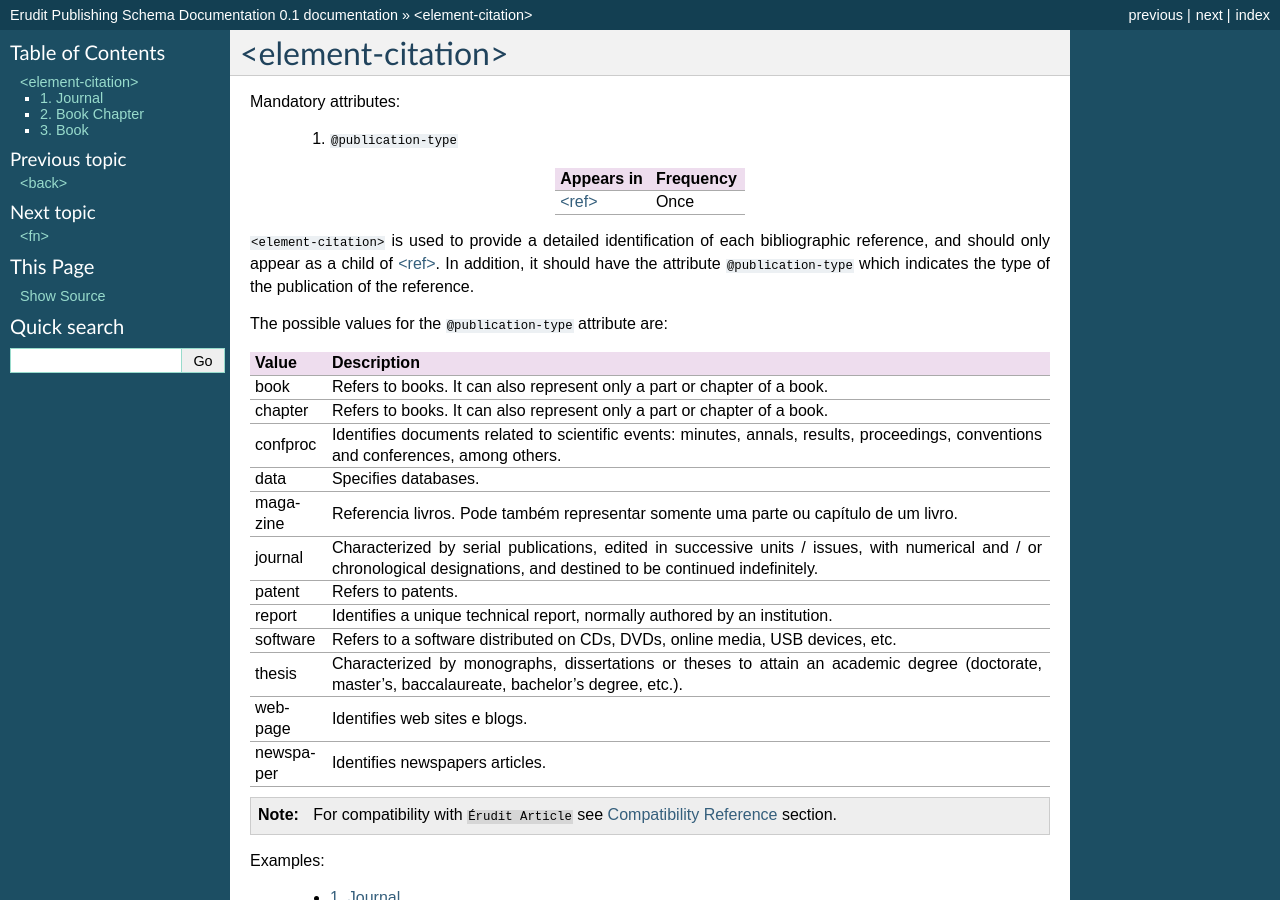
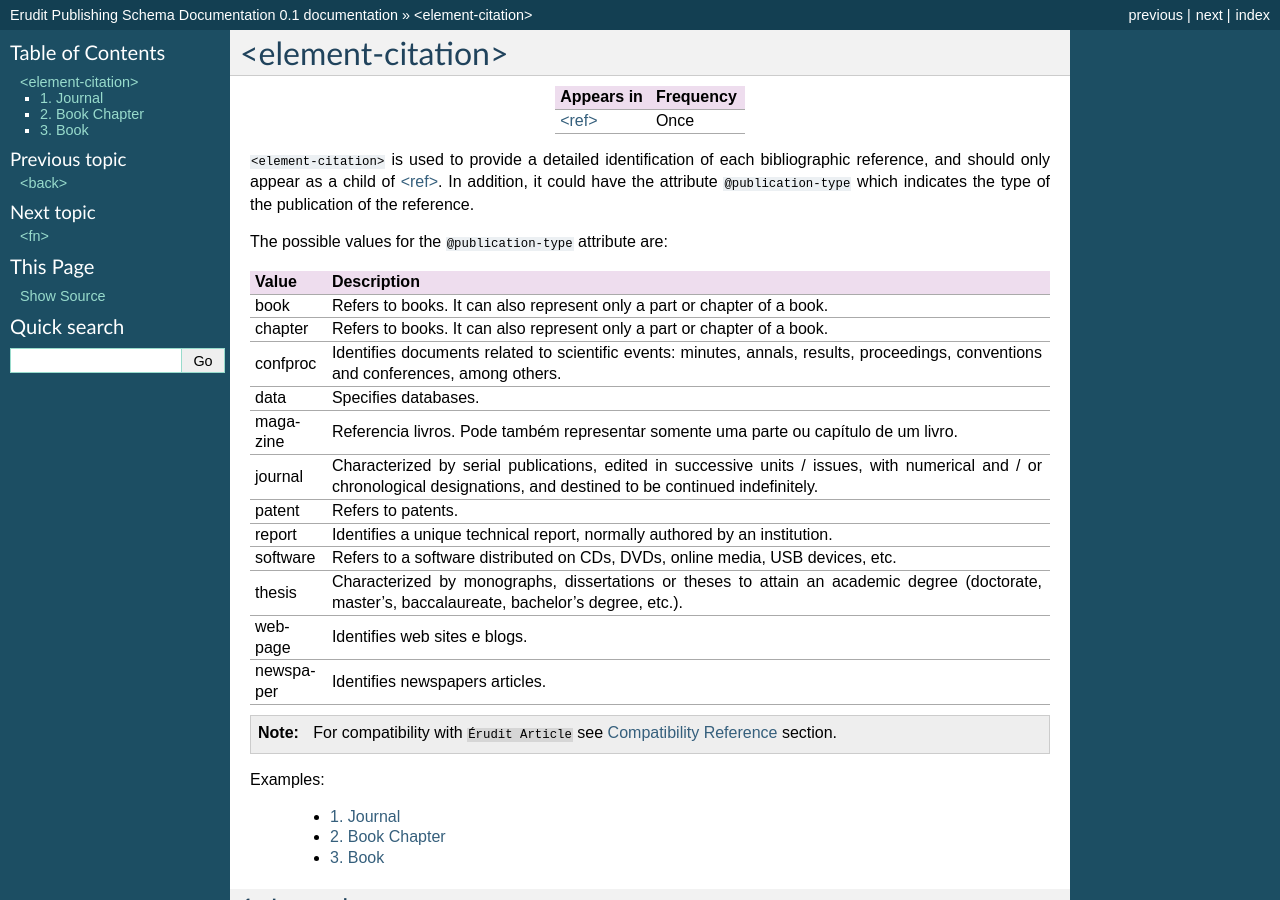
Before and after one commit to erudit/erudit-ps-documentation, a Sphinx documentation site: the page built from docs/source/tagset/element-element-citation.rst, in a window 1280 px wide and 900 px high. Built offline with Sphinx 7.4.7, drawn with Linux system fonts in a browser that asks for light colours; some of the changed lines change nothing that is shown.

Commit message:
Improving element-citation docs

```diff
--- a/docs/source/tagset/element-element-citation.rst
+++ b/docs/source/tagset/element-element-citation.rst
@@ -2,10 +2,6 @@
 
 <element-citation>
 ==================
-
-Mandatory attributes:
-
-  1. ``@publication-type``
 
 +---------------------+------------+
 | Appears in          | Frequency  |
@@ -13,10 +9,11 @@
 | :ref:`element-ref`  | Once       |
 +---------------------+------------+
 
+``<element-citation>`` is used to provide a detailed identification of each bibliographic reference, and should only appear as a child of :ref:`element-ref`. In addition, it could have the attribute ``@publication-type`` which indicates the type of the publication of the reference.
 
+.. note:
 
-
-``<element-citation>`` is used to provide a detailed identification of each bibliographic reference, and should only appear as a child of :ref:`element-ref`. In addition, it should have the attribute ``@publication-type`` which indicates the type of the publication of the reference.
+    For the current version of :term:`Érudit PS`, it is not mandatory to identify the ``@publication-type`` in ``element-citation``, but have in mind in the future this attribute should became mandatory.
 
 The possible values for the ``@publication-type`` attribute are:
 
```
